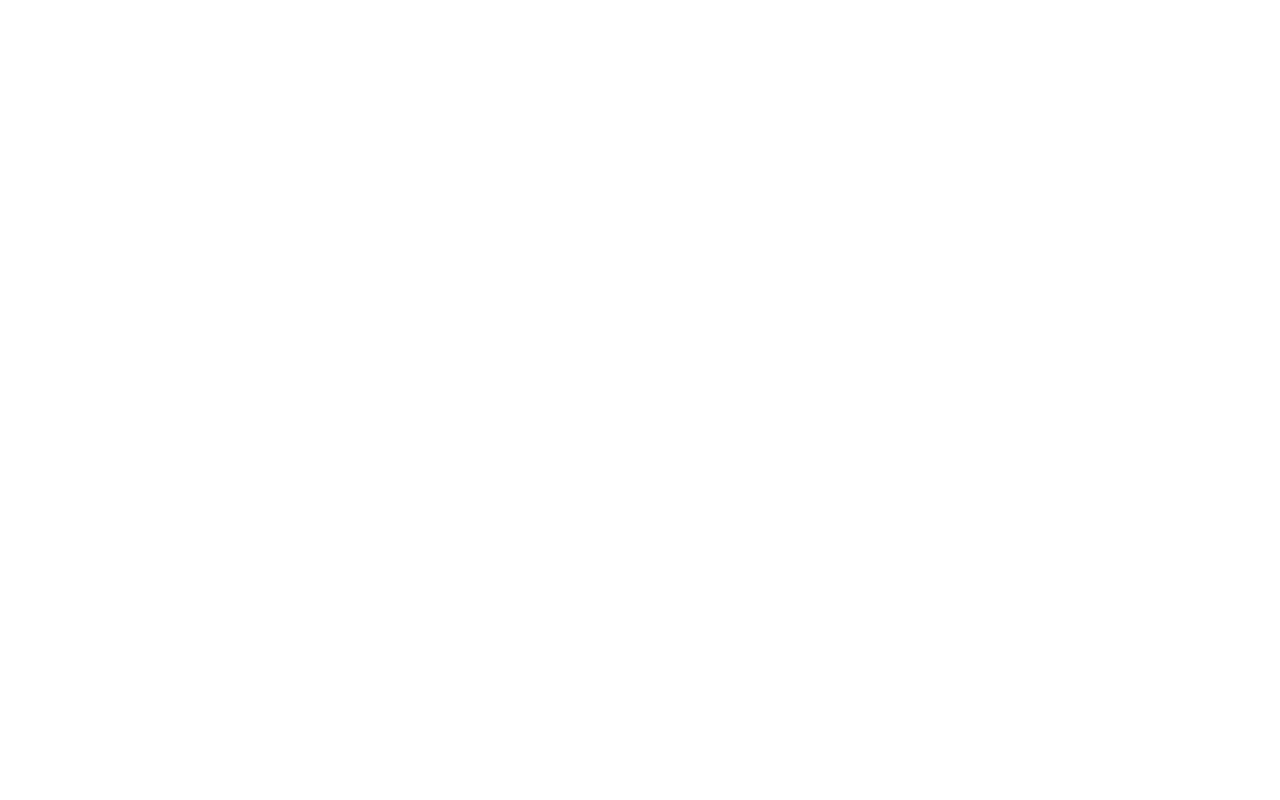
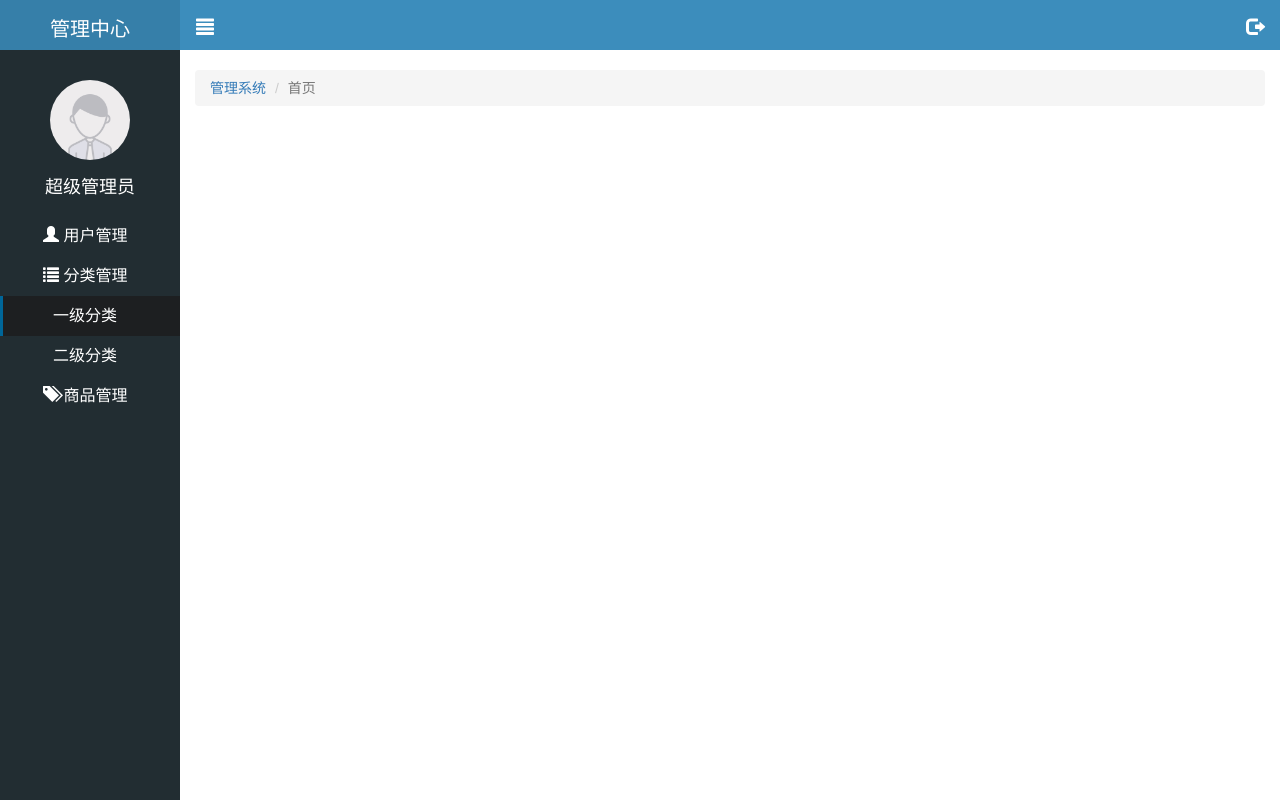
Before and after one commit to shimengchen2/letao_project, a website: page public/back/index.html in a window 1280 px wide. Drawn offline with Linux system fonts and the light colour scheme.

Commit message:
首页-静态公共部分完成

```diff
--- a/public/back/css/common.css
+++ b/public/back/css/common.css
@@ -1,3 +1,4 @@
+/*公共样式*/
 .body_bg{
     background-color: #222D32;
 }
@@ -11,3 +12,93 @@
 .mt_150{
     margin-top: 150px;
 }
+.mt_20{
+    margin-top: 20px;
+}
+ul{
+    list-style: none;
+    margin: 0;
+    padding: 0;
+}
+
+a:link,
+a:visited,
+a:hover,
+a:active{
+    text-decoration: none;
+}
+
+/*-----------------------index页面---------------------------*/
+/*左侧侧边栏*/
+.It_aside{
+    position: fixed;
+    width:180px;
+    height: 100%;
+    background-color: #222D32;
+}
+
+.management_center{
+    width: 180px;
+    height: 50px;
+    background-color: #367FA9;
+    text-align: center;
+    color:#fff;
+    font-size: 20px;
+    padding-top:15px;
+}
+.head_portrait{
+    text-align: center;
+    padding-top:30px;
+
+}
+.head_portrait img{
+    width: 80px;
+    height: 80px;
+    border-radius: 50%;
+}
+
+.super_management{
+    padding-top: 15px;
+    color: #fff;
+    font-size: 18px;
+    text-align: center;
+    padding-bottom: 15px;
+}
+.It_aside ul li a{
+    color:#fff;
+    font-size: 16px;
+    padding-left: 40px;
+    height: 40px;
+    line-height: 40px;
+    border-left: 3px solid transparent;
+}
+.child a{
+    display: block;
+    font-size: 14px;
+    padding-left: 50px !important;
+}
+
+.It_aside a.current{
+    background-color: #1D1F21;
+    border-left: 3px solid #069;
+}
+
+/*主体部分*/
+.It_main{
+    padding-left: 180px;
+}
+.It_topbar{
+    height: 50px;
+    background-color: #3C8DBC;
+    width:100%;
+    /*padding-left:180px;*/
+
+}
+.It_topbar div{
+    padding: 16px;
+}
+.It_topbar .pull-left,
+.It_topbar .pull-right{
+    color: #fff;
+    font-size: 18px;
+}
--- a/public/back/index.html
+++ b/public/back/index.html
@@ -2,9 +2,70 @@
 <html lang="en">
 <head>
     <meta charset="UTF-8">
-    <title>Title</title>
+    <title>smc乐淘商城index</title>
+    <link rel="stylesheet" href="./lib/bootstrap/css/bootstrap.css">
+    <link rel="stylesheet" href="./lib/bootstrap-validator/css/bootstrapValidator.min.css">
+    <link rel="stylesheet" href="./lib/nprogress/nprogress.css">
+    <link rel="stylesheet" href="./css/common.css">
 </head>
-<body>
+<body >
+<!--左侧侧边栏-->
+    <div class="It_aside">
+        <div class="management_center">管理中心</div>
+        <div class="head_portrait">
+            <img src="./images/default.png" alt="">
+        </div>
+        <div class="super_management"> 超级管理员</div>
+        <ul>
+            <li>
+                <a href="user.html">
+                    <i class="glyphicon glyphicon-user"></i>
+                    <span>用户管理</span>
+                </a>
+            </li>
+            <li>
+                <a href="javascript:;">
+                    <i class="glyphicon glyphicon-list"></i>
+                    <span>分类管理</span>
+                </a>
+                <div class="child">
+                    <a href="first.html" class="current">一级分类</a>
+                    <a href="second.html">二级分类</a>
+                </div>
+            </li>
+            <li>
+                <a href="product.html">
+                    <i class="glyphicon glyphicon-tags"></i>
+                    <span>商品管理</span>
+                </a>
+            </li>
+        </ul>
+    </div>
+<!--右侧主体部分-->
+    <div class="It_main">
+        <!--顶部-->
+        <div class="It_topbar">
+            <div class="pull-left"><i class="glyphicon glyphicon-align-justify"></i></div>
+            <div class="pull-right"><i class="glyphicon glyphicon-log-out"></i></div>
+        </div>
+        <!--主体采用流式布局容器-->
+        <div class="container-fluid">
+            <div>
+                <ol class="breadcrumb mt_20">
+                    <li><a href="index.html">管理系统</a></li>
 
+                    <li class="active">首页</li>
+                </ol>
+            </div>
+        </div>
+    </div>
+
+    <script src="./lib/jquery/jquery.min.js"></script>
+    <script src="./lib/bootstrap/js/bootstrap.min.js"></script>
+    <script src="./lib/bootstrap-validator/js/bootstrapValidator.js"></script>
+    <script src="./lib/nprogress/nprogress.js"></script>
+    <script src="./js/common.js"></script>
+    <script src="./js/index.js"></script>
 </body>
+
 </html>
--- /dev/null
+++ b/public/back/js/index.js
@@ -0,0 +1,3 @@
+/**
+ * Created by Administrator on 2019/10/21.
+ */
```
Also changed, not shown: public/back/images/default.png (added).
